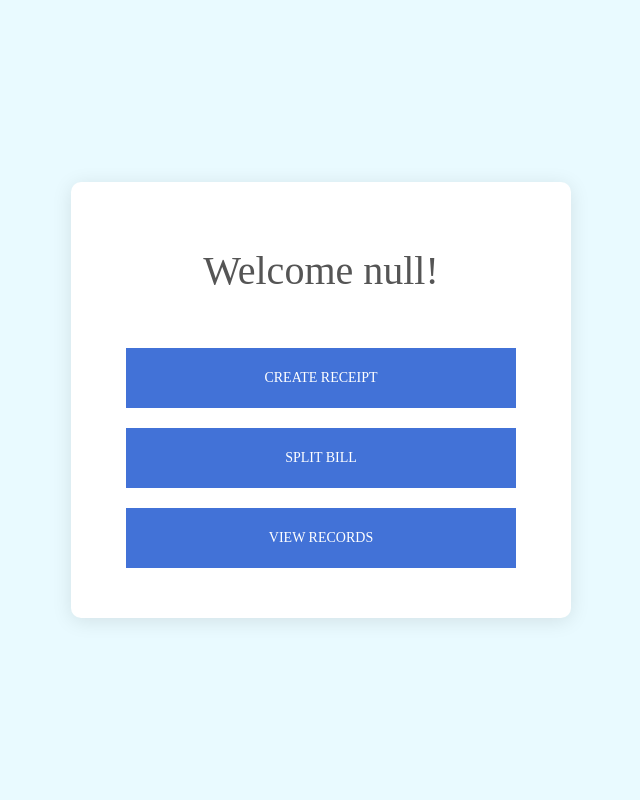
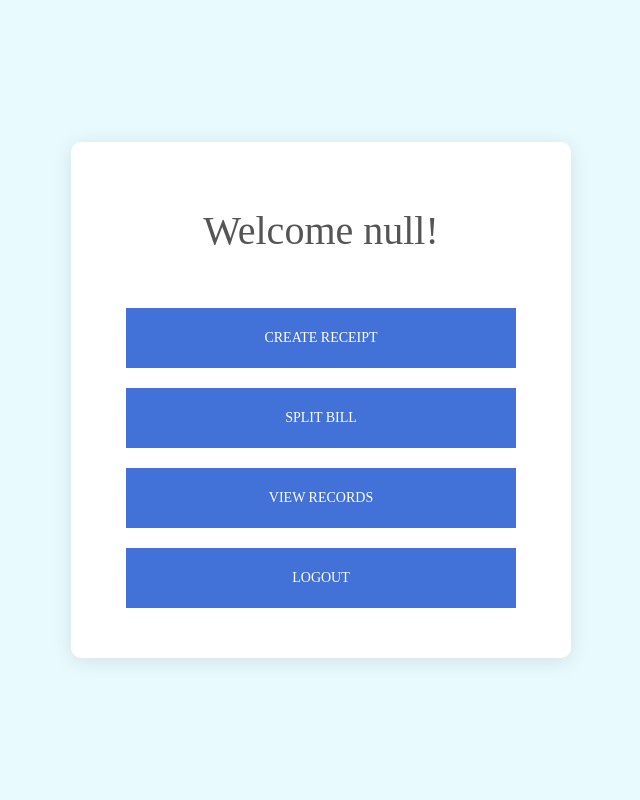
Before and after one commit to Chrisae9/grocery-splitter, a Python web app: template src/main/resources/templates/memberHomePage.html in a window 1280 px wide. Shown: the whole page, without its empty margins (319-959 px from the left). Run offline with Jinja, Linux system fonts and the light colour scheme; the template is opened without the code that fills it, so the values that code supplies are empty; some libraries are stand-ins or nearby versions.

Commit message:
Added Logout

```diff
--- a/src/main/resources/templates/memberHomePage.html
+++ b/src/main/resources/templates/memberHomePage.html
@@ -29,7 +29,11 @@
                     </div>
                     <div class="container-login100-form-btn m-t-20">
 						<a class="login100-form-btn" href="/records">VIEW RECORDS</a>
+                    </div>
+                    <div class="container-login100-form-btn m-t-20">
+						<a class="login100-form-btn" href="/index">Logout</a>
 					</div>
+
 
 			</div>
 		</div>
```
